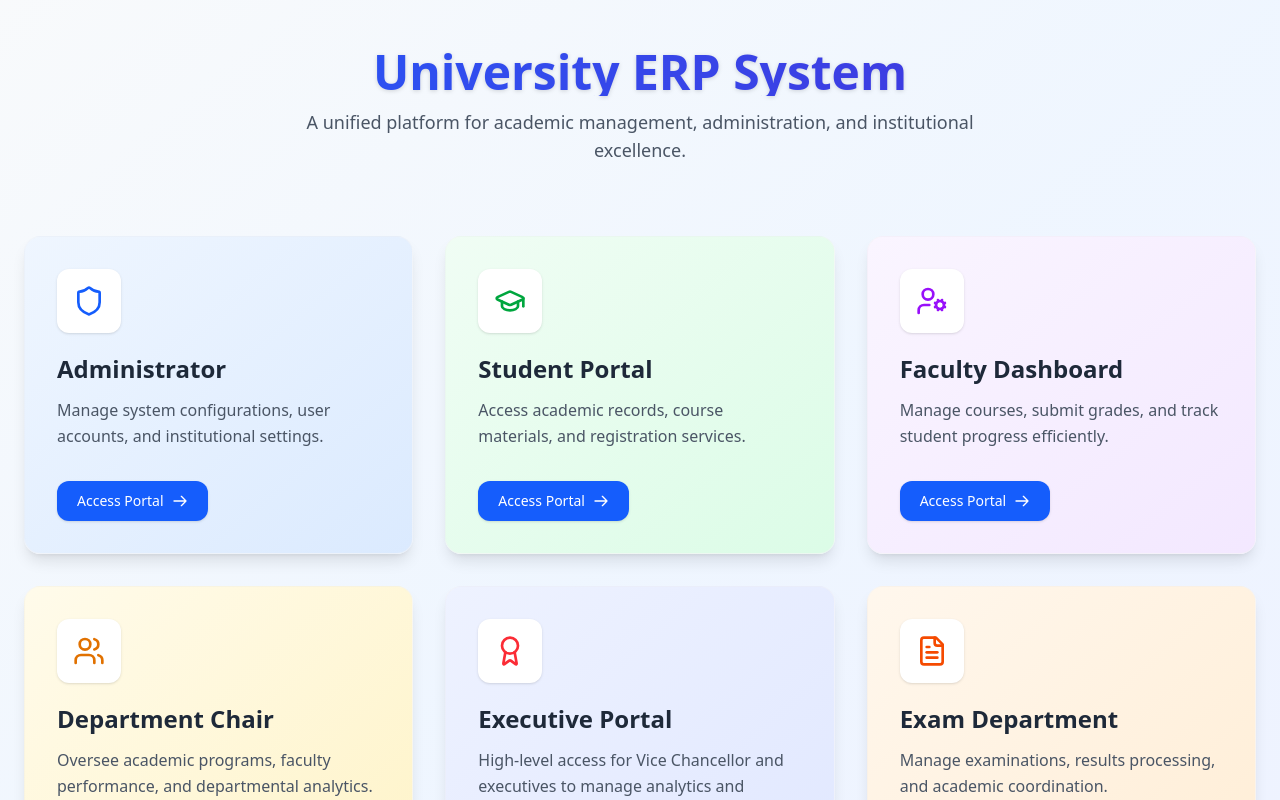
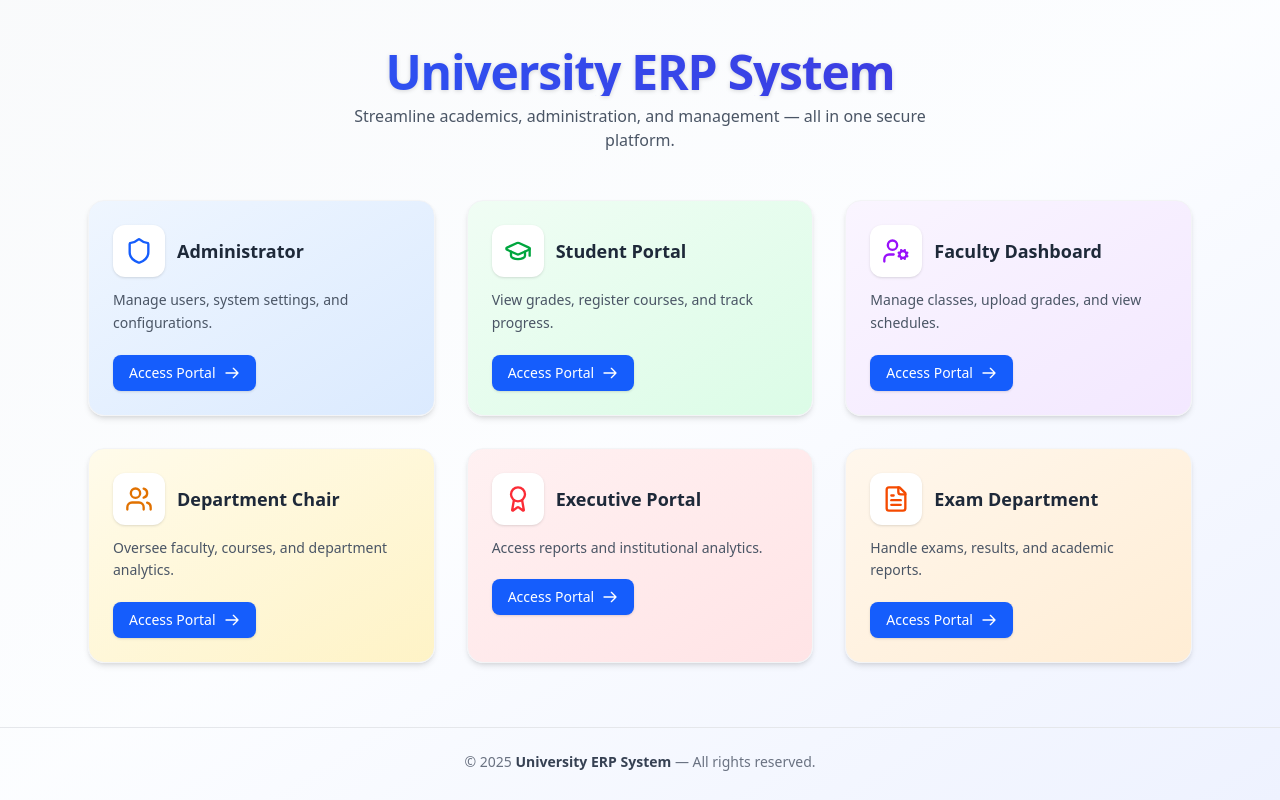
Before and after one commit to shayanhabib18/University_ERP, a React (Vite) app: page / in a window 1280 px wide. Shown: the top 800 px of the page. Built offline with nearby package versions, Linux system fonts and the light colour scheme.

Commit message:
Update MainPage.jsx
Updated mainpage

```diff
--- a/src/pages/MainPage.jsx
+++ b/src/pages/MainPage.jsx
@@ -4,7 +4,6 @@ import {
   GraduationCap,
   UserCog,
   Users,
-  BarChart4,
   Award,
   FileText,
 } from "lucide-react";
@@ -12,99 +11,92 @@ import {
 const roles = [
   {
     title: "Administrator",
-    description:
-      "Manage system configurations, user accounts, and institutional settings.",
+    description: "Manage users, system settings, and configurations.",
     loginPath: "/login/admin",
-    icon: <Shield className="w-8 h-8 text-blue-600" />,
+    icon: <Shield className="w-7 h-7 text-blue-600" />,
     color: "from-blue-50 to-blue-100",
   },
   {
     title: "Student Portal",
-    description:
-      "Access academic records, course materials, and registration services.",
+    description: "View grades, register courses, and track progress.",
     loginPath: "/login/student",
-    icon: <GraduationCap className="w-8 h-8 text-green-600" />,
+    icon: <GraduationCap className="w-7 h-7 text-green-600" />,
     color: "from-green-50 to-green-100",
   },
   {
     title: "Faculty Dashboard",
-    description:
-      "Manage courses, submit grades, and track student progress efficiently.",
+    description: "Manage classes, upload grades, and view schedules.",
     loginPath: "/login/faculty",
-    icon: <UserCog className="w-8 h-8 text-purple-600" />,
+    icon: <UserCog className="w-7 h-7 text-purple-600" />,
     color: "from-purple-50 to-purple-100",
   },
   {
     title: "Department Chair",
-    description:
-      "Oversee academic programs, faculty performance, and departmental analytics.",
+    description: "Oversee faculty, courses, and department analytics.",
     loginPath: "/login/chairman",
-    icon: <Users className="w-8 h-8 text-amber-600" />,
+    icon: <Users className="w-7 h-7 text-amber-600" />,
     color: "from-amber-50 to-amber-100",
   },
   {
     title: "Executive Portal",
-    description:
-      "High-level access for Vice Chancellor and executives to manage analytics and governance.",
+    description: "Access reports and institutional analytics.",
     loginPath: "/login/executive",
-    icon: <Award className="w-8 h-8 text-red-500" />,
-    color: "from-indigo-50 to-indigo-100",
+    icon: <Award className="w-7 h-7 text-red-500" />,
+    color: "from-rose-50 to-rose-100",
   },
   {
     title: "Exam Department",
-    description:
-      "Manage examinations, results processing, and academic coordination.",
+    description: "Handle exams, results, and academic reports.",
     loginPath: "/login/exam",
-    icon: <FileText className="w-8 h-8 text-orange-600" />,
+    icon: <FileText className="w-7 h-7 text-orange-600" />,
     color: "from-orange-50 to-orange-100",
   },
 ];
 
 export default function MainPage() {
   return (
-    <div className="min-h-screen bg-gradient-to-br from-slate-50 via-blue-50 to-indigo-50 flex flex-col">
+    <div className="min-h-screen bg-gradient-to-br from-gray-50 via-blue-50/20 to-indigo-50 flex flex-col">
       {/* Header */}
-      <header className="text-center py-12 mb-6 animate-fadeIn">
-        <h1 className="text-5xl font-extrabold bg-gradient-to-r from-blue-600 to-indigo-700 bg-clip-text text-transparent drop-shadow-sm">
+      <header className="text-center py-12">
+        <h1 className="text-4xl sm:text-5xl font-extrabold bg-gradient-to-r from-blue-600 to-indigo-700 bg-clip-text text-transparent tracking-tight drop-shadow-sm">
           University ERP System
         </h1>
-        <p className="text-lg text-gray-600 mt-3 max-w-2xl mx-auto">
-          A unified platform for academic management, administration, and
-          institutional excellence.
+        <p className="text-gray-600 mt-2 text-base max-w-xl mx-auto">
+          Streamline academics, administration, and management — all in one secure platform.
         </p>
       </header>
 
-      {/* Role Cards */}
-      <main className="grid gap-8 grid-cols-1 sm:grid-cols-2 lg:grid-cols-3 max-w-7xl mx-auto px-6 mb-20">
+      {/* Roles Section */}
+      <main className="grid gap-8 grid-cols-1 sm:grid-cols-2 lg:grid-cols-3 max-w-6xl mx-auto px-6 pb-16">
         {roles.map((role, index) => (
           <div
             key={index}
-            className={`group relative bg-gradient-to-br ${role.color} rounded-2xl shadow-lg hover:shadow-2xl transition-all duration-500 transform hover:-translate-y-2 hover:scale-[1.02] backdrop-blur-md border border-gray-100/50`}
+            className={`group relative bg-gradient-to-br ${role.color} rounded-2xl p-6 shadow-md hover:shadow-xl transition-all duration-300 border border-gray-100 hover:-translate-y-1`}
           >
-            <div className="p-8 flex flex-col h-full">
-              {/* Icon Section */}
-              <div className="w-16 h-16 flex items-center justify-center rounded-xl bg-white shadow-sm mb-5 group-hover:scale-110 transition-transform">
+            {/* Icon & Title */}
+            <div className="flex items-center gap-3 mb-3">
+              <div className="p-3 bg-white rounded-xl shadow-sm group-hover:scale-110 transition-transform">
                 {role.icon}
               </div>
-
-              {/* Title & Description */}
-              <h2 className="text-2xl font-bold text-gray-800 mb-3 group-hover:text-blue-700 transition-colors">
+              <h2 className="text-lg font-semibold text-gray-800 group-hover:text-blue-700 transition-colors">
                 {role.title}
               </h2>
-              <p className="text-gray-600 mb-8 flex-grow leading-relaxed">
+            </div>
+
+            {/* Description */}
+            <p className="text-gray-600 text-sm leading-relaxed mb-5">
               {role.description}
             </p>
 
             {/* Access Button */}
-              <div className="mt-auto">
             <Link
               to={role.loginPath}
-                  className="inline-flex items-center px-5 py-2.5 font-medium text-sm rounded-xl bg-blue-600 text-white hover:bg-blue-700 transition-all duration-300 shadow-sm hover:shadow-md"
+              className="inline-flex items-center gap-2 px-4 py-2 text-sm font-medium rounded-lg bg-blue-600 text-white hover:bg-blue-700 transition-all shadow-sm hover:shadow-md"
             >
               Access Portal
               <svg
                 xmlns="http://www.w3.org/2000/svg"
-                    className="h-4 w-4 ml-2"
+                className="w-4 h-4"
                 fill="none"
                 viewBox="0 0 24 24"
                 stroke="currentColor"
@@ -118,23 +110,16 @@ export default function MainPage() {
               </svg>
             </Link>
           </div>
-            </div>
-
-            {/* Decorative hover glow */}
-            <div className="absolute inset-0 rounded-2xl opacity-0 group-hover:opacity-100 transition-opacity duration-500 bg-gradient-to-r from-blue-200/20 via-indigo-200/10 to-transparent blur-2xl pointer-events-none"></div>
-          </div>
         ))}
       </main>
 
       {/* Footer */}
-      <footer className="text-center pb-8 text-gray-500 text-sm">
-        <p>
+      <footer className="text-center py-6 text-gray-500 text-sm border-t border-gray-200">
         © {new Date().getFullYear()}{" "}
         <span className="font-semibold text-gray-700">
           University ERP System
-          </span>
-          . All rights reserved.
-        </p>
+        </span>{" "}
+        — All rights reserved.
       </footer>
     </div>
   );
```
Lines whose indentation alone changed are shown as unchanged.
